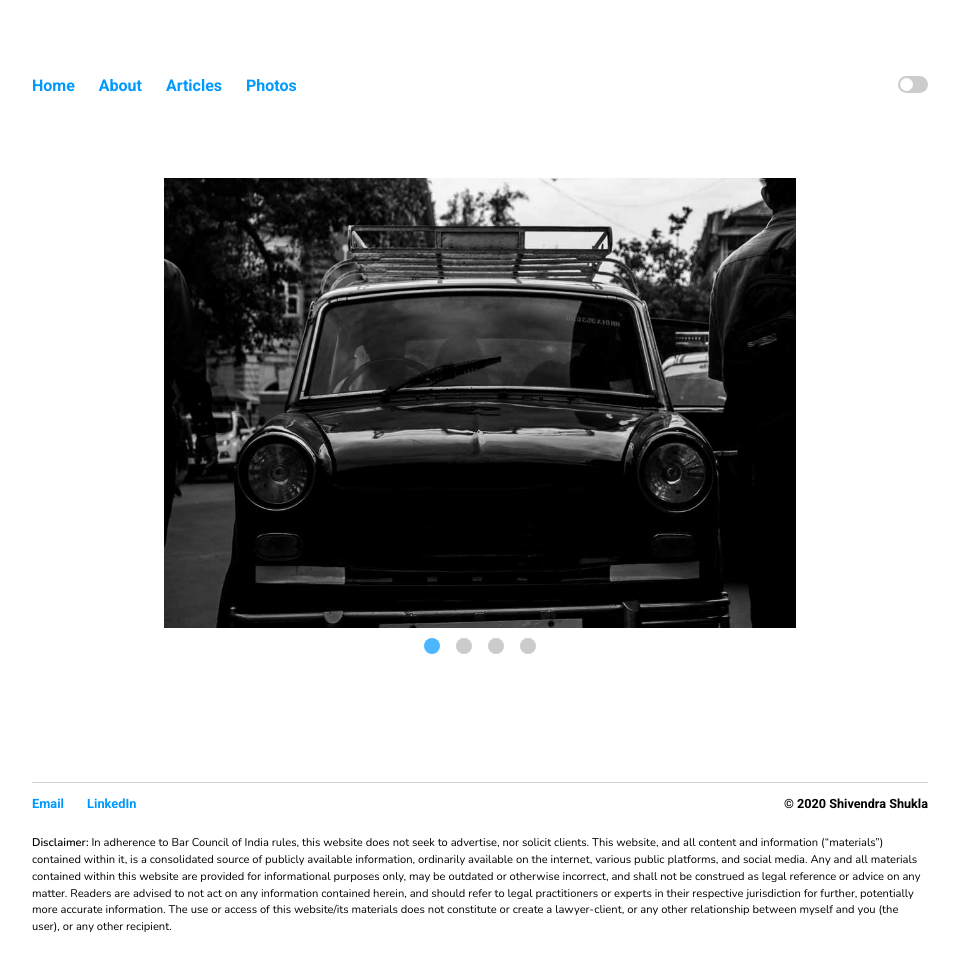
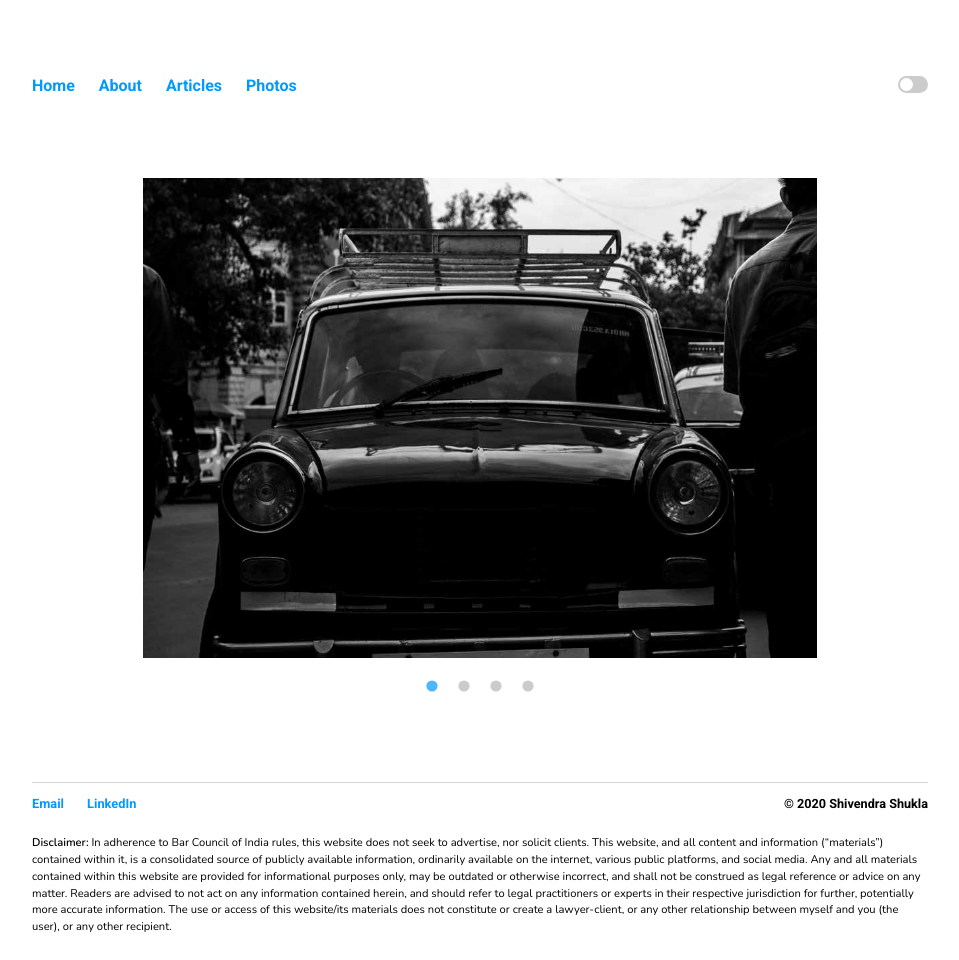
Before and after one commit to thatshivendrashukla/thatshivendrashukla.github.io, a Jekyll site: the page built from photography/index.html, in a window 1280 px wide. Shown: the whole page, without its empty margins (160-1119 px from the left). Built offline with Jekyll 4.4.1, drawn with Linux system fonts in a browser that asks for light colours.

Commit message:
fixed minor css inconsistencies

```diff
--- a/css/main.css
+++ b/css/main.css
@@ -318,13 +318,13 @@
 	display: flex;
 	flex-direction: column;
 	justify-content: space-between;
-	padding: none;
+	padding: 0;
 
 }
 
 .carousel-contents {
 	position: relative;
-	height: calc(50vh);
+	height: 480px;
 	width: 80%;
 	margin: 0 auto;
 }
@@ -369,7 +369,7 @@
 	transform: translateY(-50%);
 	background: transparent;
 	border: 0;
-	left: -55px;
+	left: -20px;
 	cursor: pointer;
 }
 .carousel-button-right {
@@ -378,11 +378,12 @@
 	transform: translateY(-50%);
 	background: transparent;
 	border: 0;
-	right: -55px;
+	right: -20px;
 	cursor: pointer;
 }
 
 .carousel-nav {
+	margin-top: 10px;
 	display: flex;
 	justify-content: center;
 	padding: 10px 0;
@@ -396,10 +397,30 @@
 	opacity: 0.4;
 	margin: 0 8px;
 	cursor: pointer;
+	transform: scale(0.7);
 }
 .carousel-indicator.current-slide {
 	background: var(--accent-color);
 	opacity: 0.7;
+}
+@media only screen and (max-width: 600px) {
+  .carousel-nav {
+	margin-top: -30px;
+  }
+  .carousel-button-left {
+	 left: -45px;
+  }
+  .carousel-button-right {
+	 right: -45px;
+  }
+}
+@media screen and ( min-width: 500px ) {
+  .carousel-button-left {
+	 left: -65px;
+  }
+  .carousel-button-right {
+	 right: -65px;
+  }
 }
 
 .is-hidden { display: none; }
```
